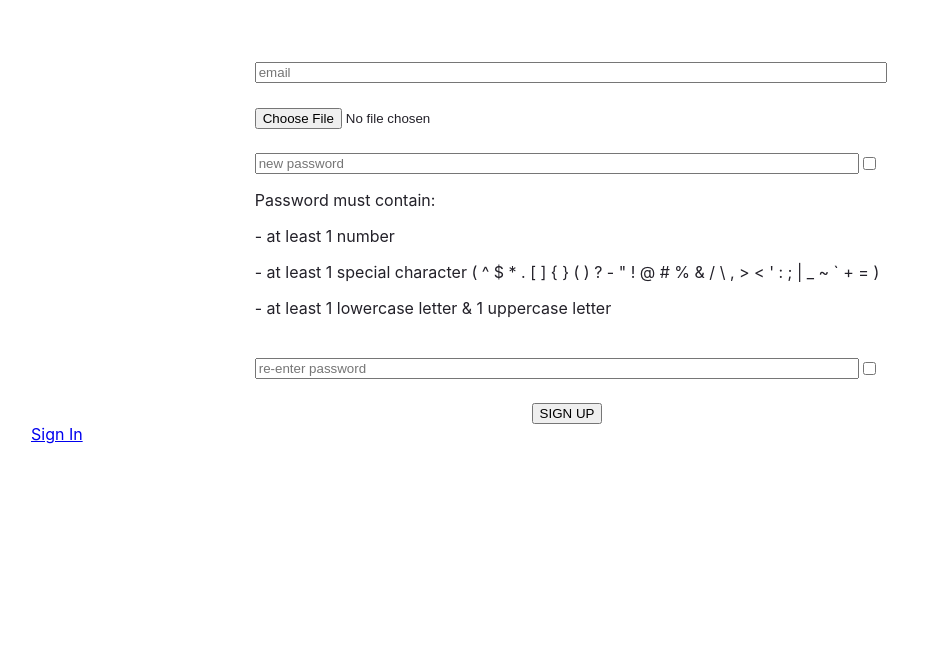
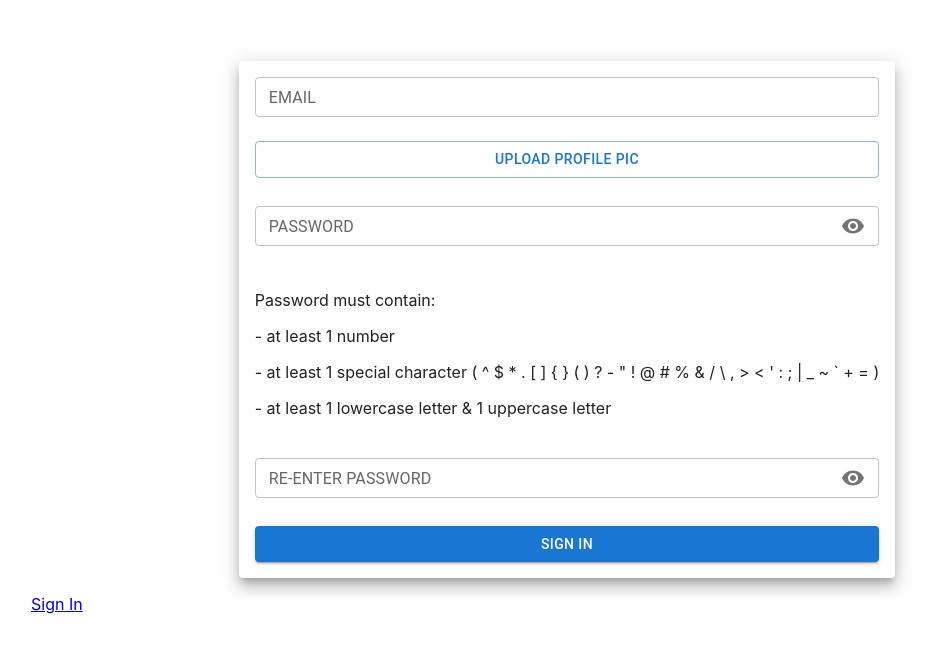
Before and after one commit to kirill-develops/hd-group-backend-assessment, a Gatsby site: page / in a window 1280 px wide. Shown: the part 146-798 px from the top of the page, without its empty margins (73-1007 px from the left). Built offline with nearby package versions, Linux system fonts and the light colour scheme; Gatsby itself is replaced by a stand-in of ours; no server answers; what amazon-cognito-identity-js would draw is missing.

Commit message:
applied basic form styling with MUI components

```diff
--- a/package.json
+++ b/package.json
@@ -19,6 +19,10 @@
     "@aws-sdk/credential-providers": "^3.171.0",
     "@aws-sdk/middleware-endpoint": "^3.178.0",
     "@aws-sdk/s3-request-presigner": "^3.178.0",
+    "@emotion/react": "^11.10.4",
+    "@emotion/styled": "^11.10.4",
+    "@mui/icons-material": "^5.10.6",
+    "@mui/material": "^5.10.7",
     "amazon-cognito-identity-js": "^5.2.10",
     "aws-sdk": "^2.1217.0",
     "gatsby": "^4.23.0",
--- a/src/pages/index.js
+++ b/src/pages/index.js
@@ -1,9 +1,11 @@
-import React, { useCallback, useRef, useState } from 'react';
+import React, { useCallback, useState } from 'react';
 import { handleValidation } from '../utils/handleValidation';
 import { addUser } from '../utils/addUser';
 import { authenticateUser } from '../utils/authenticateUser';
 import { handleImageUpload } from '../utils/handleImageUpload';
 import { Link } from 'gatsby';
+import { Button, FormControl, FormHelperText, IconButton, InputAdornment, InputLabel, OutlinedInput, Paper, TextField } from '@mui/material';
+import { Visibility, VisibilityOff } from '@mui/icons-material';
 
 
 const pageStyles = {
@@ -22,7 +24,6 @@ const formStyles = {
   flexDirection: 'column',
   alignItems: 'center',
   width: 'fit-content',
-  margin: 'auto',
 }
 const inputWrapperStyles = {
   width: '100%',
@@ -72,24 +73,25 @@ const IndexPage = () => {
   }, [formValues]);
 
 
-  // Refs and handler function to reveal password to user
-  const passwordTypeRef1 = useRef();
-  const passwordTypeRef2 = useRef();
-  const passwordRefLib = {
-    password1: passwordTypeRef1.current,
-    password2: passwordTypeRef2.current,
-  }
-  const handleReveal = (e) => {
-    const targetName = e.target.name;
-    const clickedPassword = passwordRefLib[targetName];
-
-    if (clickedPassword.type === 'text') {
-      return clickedPassword.type = 'password'
-    }
-    if (clickedPassword.type === 'password') {
-      return clickedPassword.type = 'text'
-    }
+  // state and handler function to reveal password to user
+  const [passwordType, setPasswordType] = useState({
+    password1: 'password',
+    password2: 'password'
+  })
+  const handleReveal = useCallback((e) => {
+    if (passwordType[e.target.name] === 'password') {
+      setPasswordType({
+        ...passwordType,
+        [e.target.name]: 'text'
+      })
     };
+    if (passwordType[e.target.name] === 'text') {
+      setPasswordType({
+        ...passwordType,
+        [e.target.name]: 'password'
+      })
+    };
+  }, [passwordType]);
 
 
   const [formErrors, setFormErrors] = useState({});
@@ -123,77 +125,126 @@ const IndexPage = () => {
   return (
     <main style={pageStyles}>
       <h1 style={headingStyles}>Sign Up</h1>
-      <form
+      <Paper
+        component='form'
         onSubmit={handleSubmit}
-        style={formStyles}>
-        <div style={inputWrapperStyles}>
-          <input
+        elevation={10}
+        sx={{ p: '1rem', m: '1rem auto', width: 'fit-content' }}
+        style={formStyles}
+      >
+        <TextField
+          label='EMAIL'
+          name="email"
+          variant='outlined'
           type="email"
-            placeholder="email"
-            name="email"
+          error={Boolean(formErrors?.email)}
+          helperText={formErrors?.email && `Email ${formErrors?.email}`}
           value={formValues.email}
           onChange={handleFormValueChange}
-            style={inputStyles}
+          size='small'
+          fullWidth
         />
-          {formErrors.email
-            && <span style={errorStyles}>Email {formErrors.email}</span>}
-        </div>
-        <div style={inputWrapperStyles}>
+        <FormControl
+          error={Boolean(formErrors?.photo) || false}
+          size='small'
+          fullWidth
+        >
+          <Button variant='outlined' component='label' fullWidth>
+            UPLOAD PROFILE PIC
             <input
+              hidden
               type="file"
               name="image"
               accept='image/*'
-            onChange={handlePhotoUpload}
+              // onChange={handlePhotoUpload}
               style={inputStyles}
             />
-          {formErrors.photo
-            && <span style={errorStyles}>Photo {formErrors.photo}</span>}
-        </div>
-        <div style={inputWrapperStyles}>
-          <div style={passwordWrapperStyles}>
-            <input
-              type={'password'}
-              ref={passwordTypeRef1}
-              placeholder="new password"
-              name="password"
+          </Button>
+          <FormHelperText>
+            {formErrors?.photo && `Photo ${formErrors?.photo}`}
+          </FormHelperText>
+        </FormControl>
+        <FormControl
+          error={Boolean(formErrors?.password) || false}
+          size='small'
+          fullWidth
+        >
+          <InputLabel
+            htmlFor='password'
+          >PASSWORD</InputLabel>
+          <OutlinedInput
+            name='password'
+            label='PASSWORD'
+            variant='outlined'
+            type={passwordType.password1}
             value={formValues.password}
             onChange={handleFormValueChange}
-              style={inputStyles}
-            />
-            <input
-              type='checkbox'
+            endAdornment={
+              <InputAdornment position='end'>
+                <IconButton
+                  aria-label="toggle password visibility"
                   name='password1'
                   onClick={handleReveal}
+                  edge="end"
+                >
+                </IconButton>
+                {passwordType.password1 === 'password'
+                  ? <Visibility /> : <VisibilityOff />}
+              </InputAdornment>
+            }
           />
-          </div>
-          {formErrors.password
-            && <span style={errorStyles}>Password {formErrors.password}</span>}
+          <FormHelperText>
+            {formErrors?.password && `Password ${formErrors?.password}`}
+          </FormHelperText>
+        </FormControl>
+        <div>
           <p>Password must contain:</p>
           <p> - at least 1 number</p>
           <p> - at least 1 special character &#40; ^ $ * . &#91; &#93; &#123; &#125; &#40; &#41; ? - &#34; ! @ # % &amp; / \ , &#62; &#60;	&#39; : ; | _ ~ &#96; + = &#41;</p>
           <p> - at least 1 lowercase letter &amp; 1 uppercase letter</p>
         </div>
-        <div style={inputWrapperStyles}>
-          <div style={passwordWrapperStyles}>
-            <input
-              type={'password'}
-              ref={passwordTypeRef2}
-              placeholder="re-enter password"
-              name="passwordConfirm"
+        <FormControl
+          error={Boolean(formErrors?.passwordConfirm) || false}
+          size='small'
+          fullWidth
+        >
+          <InputLabel
+            htmlFor='passwordConfirm'
+          >RE-ENTER PASSWORD
+          </InputLabel>
+          <OutlinedInput
+            name='passwordConfirm'
+            label="RE-ENTER PASSWORD"
+            variant='outlined'
+            type={passwordType.password2}
             value={formValues.passwordConfirm}
             onChange={handleFormValueChange}
-              style={inputStyles}
+            endAdornment={
+              <InputAdornment position='end'>
+                <IconButton
+                  aria-label="toggle password visibility"
+                  name='password2'
+                  onClick={handleReveal}
+                  edge="end"
+                >
+                </IconButton>
+                {passwordType.password2 === 'password'
+                  ? <Visibility /> : <VisibilityOff />}
+              </InputAdornment>
+            }
           />
-            <input
-              type='checkbox'
-              name='password2'
-              onClick={handleReveal} />
-          </div>
-          {formErrors.passwordConfirm
-            && <span style={errorStyles}>Password {formErrors.passwordConfirm}</span>}
-        </div>
-        <button type="submit">SIGN UP</button>
-      </form>
+          <FormHelperText>
+            {formErrors?.passwordConfirm && `Password ${formErrors?.passwordConfirm}`}
+          </FormHelperText>
+        </FormControl>
+        <Button
+          variant='contained'
+          type='submit'
+          fullWidth
+        >
+          SIGN IN
+        </Button>
+      </Paper>
       <div>
         <Link to='/signIn/'>Sign In</Link>
       </div>
```
Also changed, not shown: src/pages/dashboard.js (+8 -3 lines), src/pages/signIn.js (+61 -36 lines), 1 other file. Lines whose indentation alone changed are shown as unchanged.
